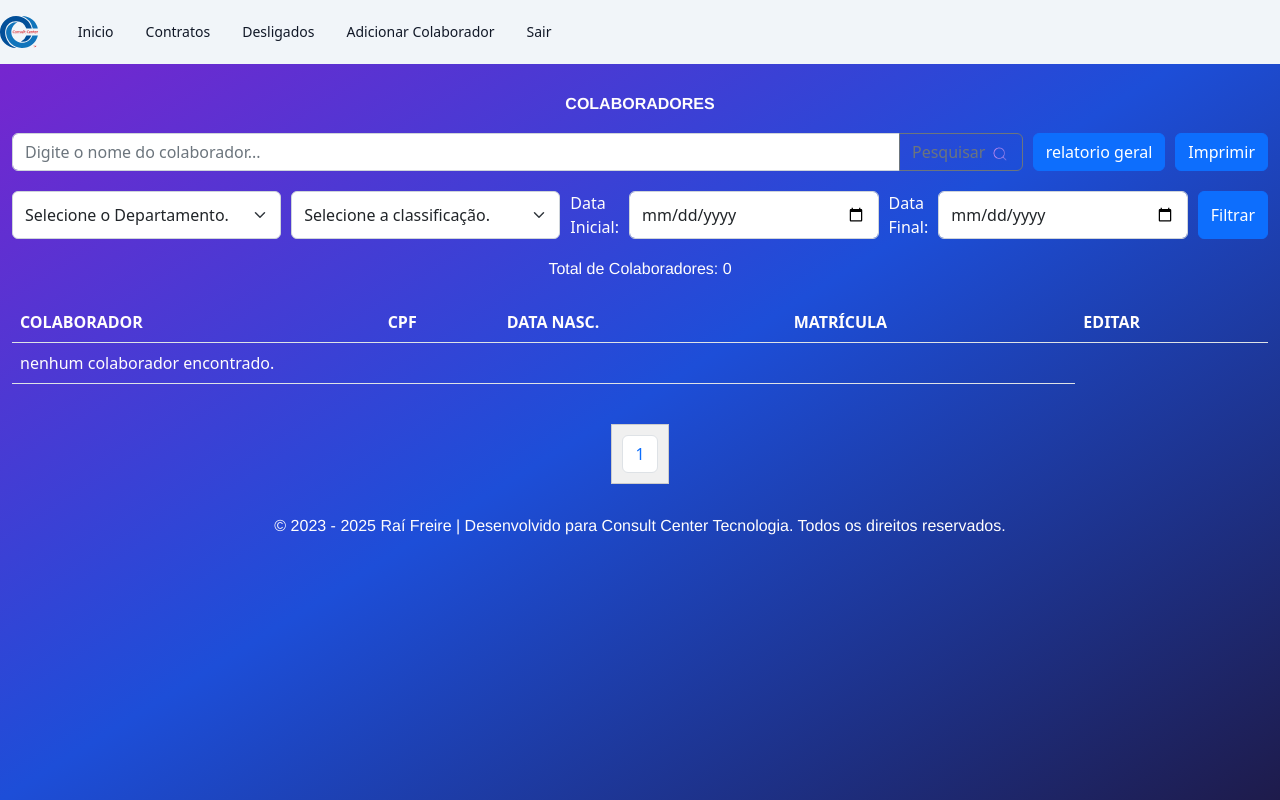
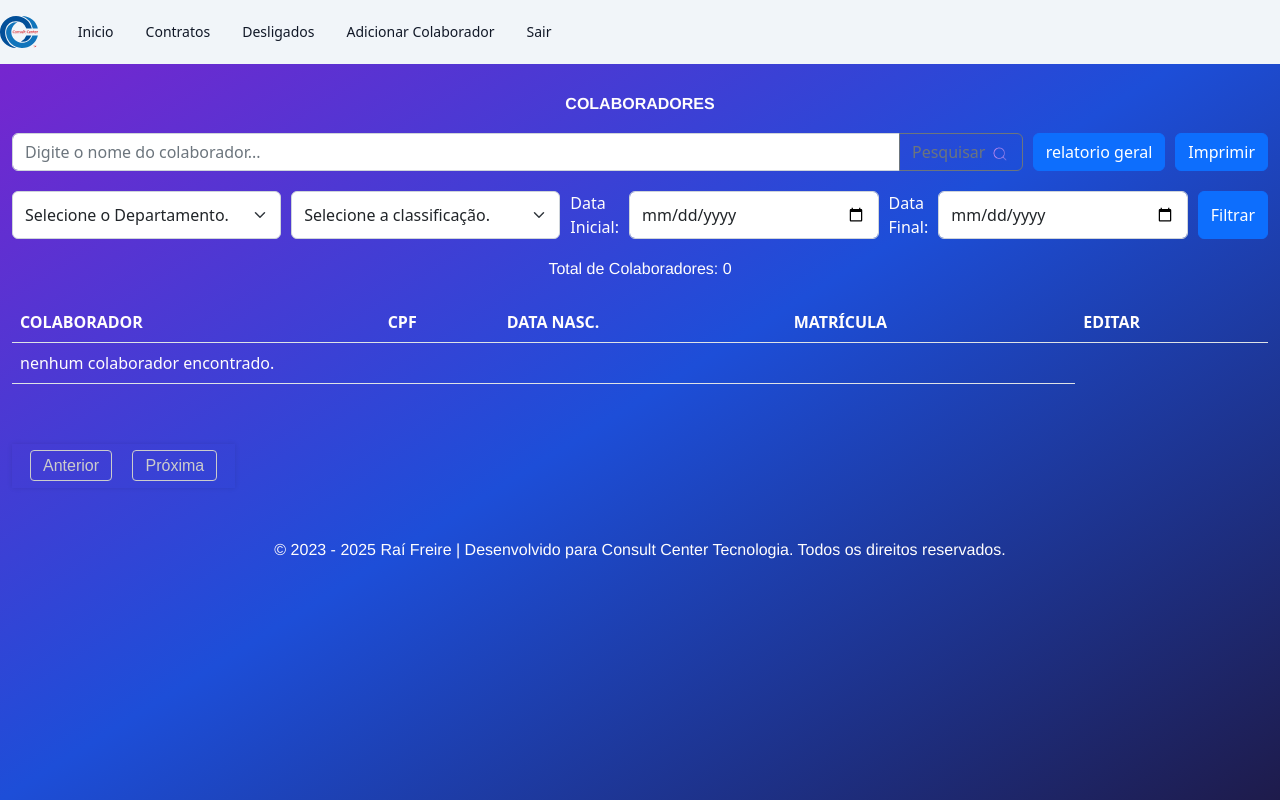
Before and after one commit to raifreire/GERENCIA_RH, a Django app: page / in a window 1280 px wide. Run offline with Django 4.2, Linux system fonts and the light colour scheme; the visitor is signed in with stand-in values (Sample User, id 1); data that the repository does not hold is empty; some libraries are stand-ins or nearby versions.

Commit message:
ajustes css forms select

```diff
--- a/main/templates/main/colaborador.html
+++ b/main/templates/main/colaborador.html
@@ -112,27 +112,23 @@
         </tbody>
     </table>
     <br>
-    <div id="noprint" class="editPrint">
 
-        <nav aria-label="Page navigation example">
-            <ul class="pagination">
+        <!-- Paginação -->
+        <div class="pagination" id="noprint">
+            <span class="step-links">
                 {% if colaboradores_list.has_previous %}
-                <li class="page-item"><a class="page-link" href="?page=1">Anterior</a></li>
-                <li class="page-item"><a class="page-link" href="?page={{ colaboradores_list.previous_page_number }}">Próxima</a></li>
+                    <a href="?page={{ colaboradores_list.previous_page_number }}">Anterior</a>
+                {% else %}
+                    <span class="disabled">Anterior</span>
                 {% endif %}
 
-                <li class="page-item"> <a class="page-link">
-                    {{ colaboradores_list.number }}
-                </a>
-            </li>
-
-            {% if colaboradores_list.has_next %}
-            <a class="page-link" href="?page={{ colaboradores_list.next_page_number }}">Próxima</a>
-            <a class="page-link" href="?page={{ colaboradores_list.paginator.num_pages }}">Última</a>
-            {% endif %}
-        </ul>
-    </nav>
-    </div>
+                {% if colaboradores_list.has_next %}
+                    <a href="?page={{ colaboradores_list.next_page_number }}">Próxima</a>
+                {% else %}
+                    <span class="disabled">Próxima</span>
+                {% endif %}
+            </span>
+        </div>
 
 </div>
 {% endblock %}
--- a/main/templates/main/colaboradorID.html
+++ b/main/templates/main/colaboradorID.html
@@ -7,7 +7,7 @@
 {% include "partials/navbar.html" %}
 
 <div class="container">
-      <strong> <<h1>DADOS DO COLABORADOR</h1> </strong>
+      <strong> <h1>DADOS DO COLABORADOR</h1> </strong>
 
       {% if colaborador.foto == "" or colaborador.foto == null %}
         <img class="rounded-circle float-end foto" src="{% static '/assets/img/not-found.jpg'%}" alt="foto">
--- a/main/views.py
+++ b/main/views.py
@@ -31,9 +31,10 @@ def colaboradorView(request):
     if request.method == 'GET':
         colaboradores = Colaborador.objects.filter(ativo_inativo=True).order_by('nome')
 
-        paginador = Paginator(colaboradores,10)
-        numero_pagina = request.GET.get("page", 1)
-        colaboradores_por_pagina = paginador.get_page(numero_pagina)
+        paginator = Paginator(colaboradores, 10)  # Show 10 contacts per page.
+
+        page_number = request.GET.get("page")
+        page_obj = paginator.get_page(page_number)
 
         contador = colaboradores.count()
         user = request.user.username
@@ -42,7 +43,7 @@ def colaboradorView(request):
         opcoes_classificacao = Colaborador.OPCOES_CLASSIFICACAO
 
         return render(request, 'main/colaborador.html', {
-            'colaboradores_list': colaboradores_por_pagina,
+            'colaboradores_list': page_obj,
             'quantidade': contador,
             'username': user,
             'opcoes_departamentos':opcoes_departamentos,
--- a/templates/base.html
+++ b/templates/base.html
@@ -13,13 +13,13 @@
     <link href="https://cdn.jsdelivr.net/npm/bootstrap@5.2.3/dist/css/bootstrap.min.css" rel="stylesheet" integrity="sha384-rbsA2VBKQhggwzxH7pPCaAqO46MgnOM80zW1RWuH61DGLwZJEdK2Kadq2F9CUG65" crossorigin="anonymous">
 
 </head>
-<body class="h-screen bg-gradient-to-br from-purple-700 via-blue-700 to-indigo-950">
+<body class="min-h-screen bg-gradient-to-br from-purple-700 via-blue-700 to-indigo-950">
 
         {% block 'body' %} {% endblock 'body' %}
 
 
         {% if user.is_authenticated %}
-        <footer id="noprint">
+        <footer class="footer" id="noprint">
             <p>&copy; 2023 - 2025 Raí Freire | Desenvolvido para Consult Center Tecnologia. Todos os direitos reservados.</p>
         </footer>
         {% endif %}
--- a/templates/static/css/style.css
+++ b/templates/static/css/style.css
@@ -103,6 +103,7 @@
   .filtroform label{
     color: #fffdfd;
   }
+  /*Ajustes de Imagens */
   .foto{
     max-width:100px;
     max-height:140px;
@@ -125,6 +126,7 @@
     border-radius: 10px;
     font-size: 20px;
   }
+  /*Ajustes de Icones na Tabela*/
   .fas.fa-edit{
     color: #fffdfd;
     cursor:pointer;
@@ -138,13 +140,7 @@
     font-size: 20px;
     float: right;
   }
-  .editPrint{
-    width: 100%;
-    display: flex;
-    flex-wrap: wrap;
-    gap: 10px;
-    justify-content: center;
-  }
+  /*  Ajustes de Tabela   */
   table thead{
     color: #fffdfd;
   }
@@ -174,7 +170,59 @@
   .auth-card li{
     color: black;
   }
-
+  /*  Ajustes de Paginação   */
+  .pagination {
+    text-align: center;
+    margin: 20px 0;
+    font-family: Arial, sans-serif;
+    }
+  .step-links {
+    display: inline-block;
+    padding: 10px;
+    border-radius: 5x;
+    box-shadow: 0 0 5px rgba(0,0,0,0.1);
+  }
+  .step-links a {
+    margin: 0 8px;
+    padding: 6px 12px;
+    text-decoration: none;
+    color: #fffdfd;
+    border: 1px solid rgb(201, 210, 223);
+    border-radius: 4px;
+    transition: background-color 0.2s ease;
+  }
+  .step-links a:hover {
+    border-color:rgba(232, 235, 239, 0.87);
+    box-shadow: 0 0 5px rgba(247, 247, 253, 0.74);
+    color:rgba(13, 13, 50, 0.89);
+    background-color:rgba(255, 253, 253, 0.87);
+  }
+  .step-links .current {
+    margin: 0 5px;
+    font-weight: bold;
+    color: rgb(228, 232, 237);
+  }
+  .step-links .disabled {
+    margin: 0 8px;
+    padding: 6px 12px;
+    color: #ccc;
+    border: 1px solid #ccc;
+    border-radius: 4px;
+    text-decoration: none;
+    background-color: transparent;
+  }
+  /*  FOOTER   */
+  footer{
+    width: 100%;
+    padding-bottom: 15px;
+  }
+  .editPrint{
+    width: 100%;
+    display: flex;
+    flex-wrap: wrap;
+    gap: 10px;
+    justify-content: center;
+  }
   @media print {
     #noprint { display:none !important;
       }
```
Lines whose indentation alone changed are shown as unchanged.
